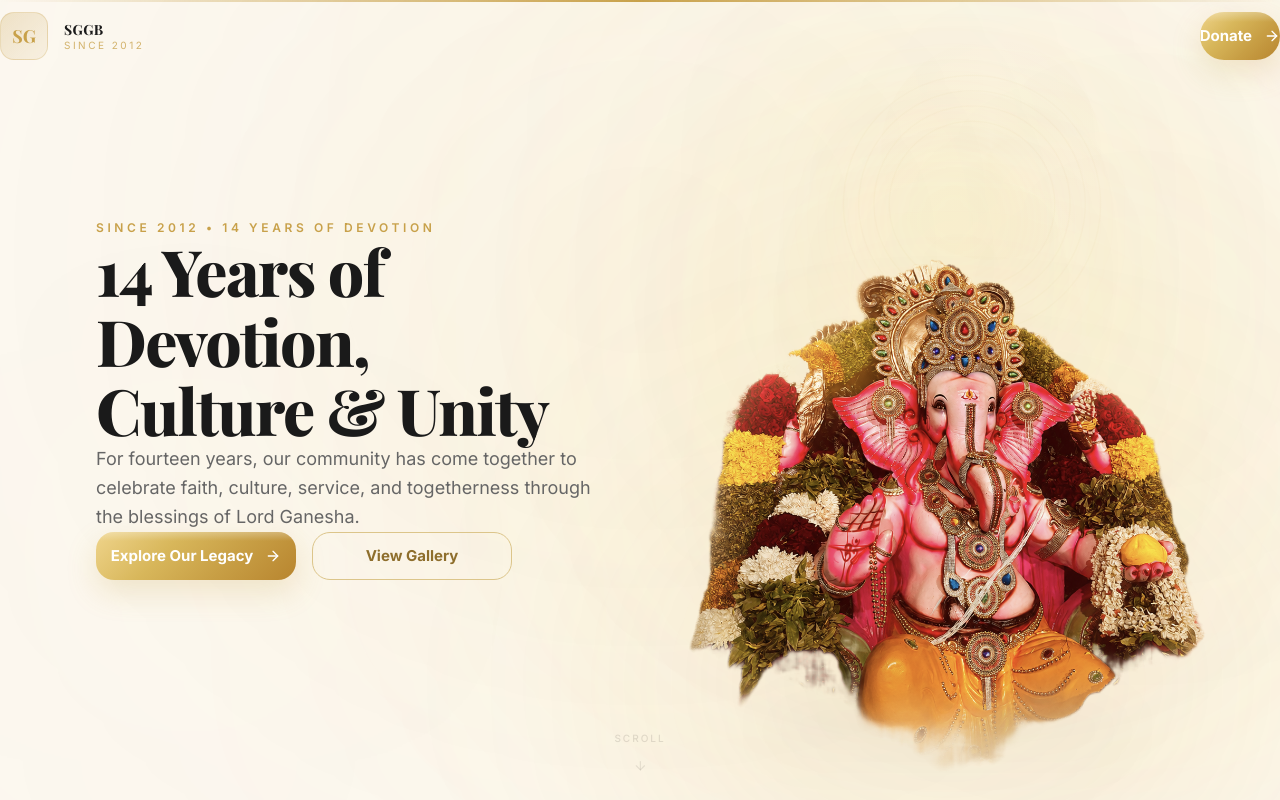
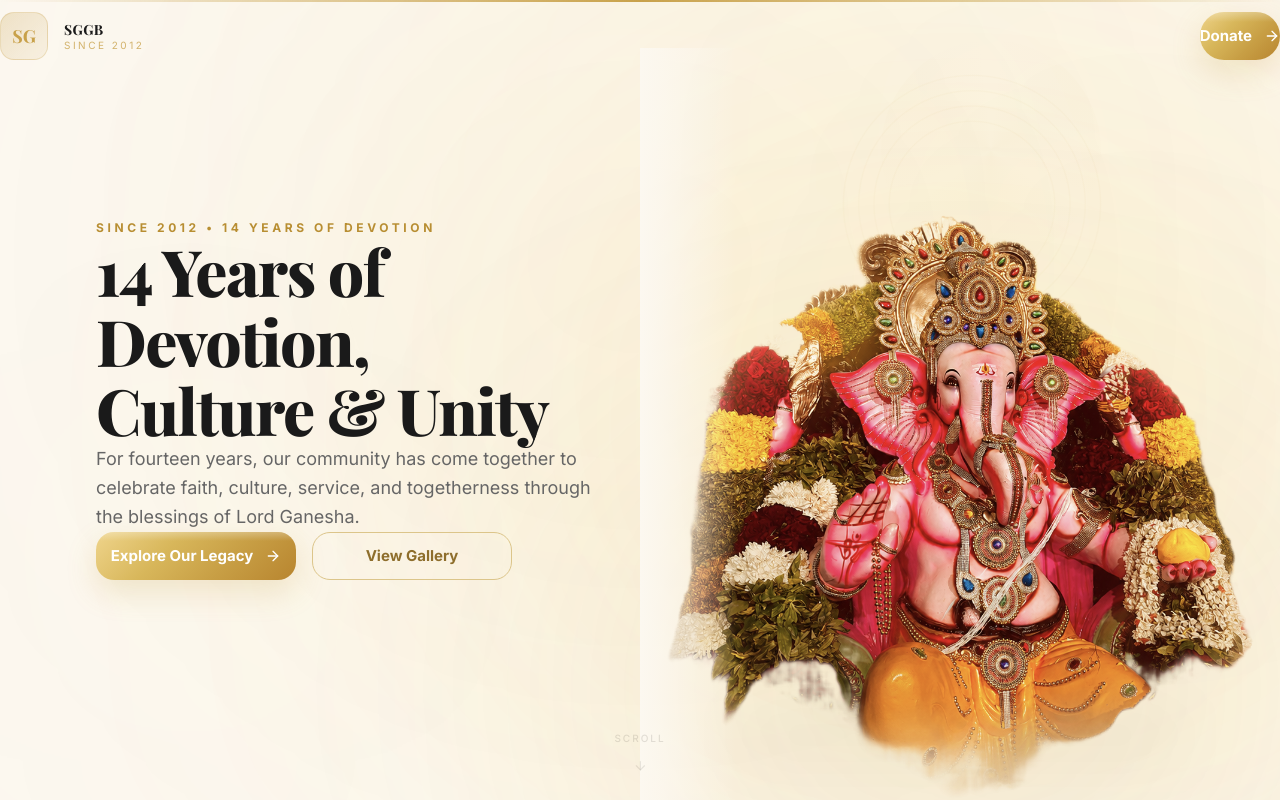
Before and after one commit to santhosh9863/ganesha-website, a Next.js app: page / in a window 1280 px wide. Shown: the top 800 px of the page. Built offline with nearby package versions, Linux system fonts and the light colour scheme; a web font is replaced by a local one.

Commit message:
Hero unified composition: 62vh mobile idol with text overlap, tighter spacing, enhanced glow, 50/50 desktop split

```diff
--- a/src/components/Hero.tsx
+++ b/src/components/Hero.tsx
@@ -109,10 +109,8 @@ export default function Hero() {
         }}
       />
 
-      {/* ── Layer 3: Warm glow behind idol (desktop) ── */}
-      <div className="absolute z-[2] top-[5%] right-[5%] w-[45%] h-[70%] bg-amber-300/6 rounded-full blur-[200px] pointer-events-none hidden lg:block" />
-      <div className="absolute z-[2] top-[10%] right-[10%] w-[30%] h-[50%] bg-gold-400/8 rounded-full blur-[140px] pointer-events-none hidden lg:block" />
-      <div className="absolute z-[2] top-[15%] right-[18%] w-[15%] h-[25%] bg-yellow-200/10 rounded-full blur-[60px] pointer-events-none hidden lg:block" />
+      {/* ── Layer 3: Warm radial glow centered behind idol ── */}
+      <div className="absolute z-[2] top-[10%] right-[5%] w-[45%] h-[75%] bg-amber-300/8 rounded-full blur-[250px] pointer-events-none hidden lg:block" />
 
       {/* ── Layer 4: Decorative mandala (desktop) ── */}
       <div className="absolute z-[2] top-[-2%] right-[5%] w-[50%] h-[100%] pointer-events-none overflow-hidden hidden lg:block">
@@ -133,22 +131,24 @@ export default function Hero() {
       </div>
 
       {/* ── Layer 5: Idol — Desktop (composed right-column scene) ── */}
-      <div className="absolute right-[3%] top-[16%] bottom-0 w-[46%] z-10 hidden lg:block pointer-events-none">
+      <div className="absolute right-0 top-[6%] bottom-0 w-[50%] z-10 hidden lg:block pointer-events-none">
         <div className="relative w-full h-full">
+          {/* Blend gradient on left edge */}
+          <div className="absolute inset-y-0 left-0 w-24 bg-gradient-to-r from-[#FCF8F0] to-transparent z-[11] pointer-events-none" />
           {/* Warm glow behind idol */}
-          <div className="absolute top-1/2 left-1/2 -translate-x-1/2 -translate-y-1/2 w-[140%] h-[85%] bg-amber-300/9 rounded-full blur-[180px]" />
-          <div className="absolute top-[55%] left-1/2 -translate-x-1/2 w-[100%] h-[55%] bg-gold-400/10 rounded-full blur-[130px]" />
+          <div className="absolute top-1/2 left-1/2 -translate-x-1/2 -translate-y-1/2 w-[150%] h-[90%] bg-amber-300/10 rounded-full blur-[200px]" />
+          <div className="absolute top-[55%] left-1/2 -translate-x-1/2 w-[110%] h-[60%] bg-gold-400/12 rounded-full blur-[140px]" />
           {/* Soft shadow under idol */}
-          <div className="absolute bottom-[8%] left-[20%] right-[20%] h-8 bg-black/4 rounded-full blur-[28px]" />
+          <div className="absolute bottom-[6%] left-[15%] right-[15%] h-10 bg-black/4 rounded-full blur-[32px]" />
           {/* Image with breathing room */}
-          <div className="absolute left-[6%] right-[6%] top-[2%] bottom-[4%]">
+          <div className="absolute inset-x-[4%] inset-y-0">
             <Image
               src="/images/hero.png"
               alt=""
               fill
               className="object-contain object-bottom"
               priority
-              sizes="46vw"
+              sizes="50vw"
             />
           </div>
         </div>
@@ -157,7 +157,7 @@ export default function Hero() {
       {mounted && <Particles />}
 
       {/* ── Layer 6: Idol — Mobile (above text, full width, visual centerpiece) ── */}
-      <div className="relative z-10 lg:hidden h-[48vh] shrink-0">
+      <div className="relative z-10 lg:hidden h-[62vh] shrink-0">
         <Image
           src="/images/hero.png"
           alt=""
@@ -166,18 +166,18 @@ export default function Hero() {
           priority
           sizes="100vw"
         />
-        <div className="absolute inset-x-0 bottom-0 h-10 bg-gradient-to-t from-[#FCF8F0] to-transparent pointer-events-none" />
+        <div className="absolute inset-x-0 bottom-0 h-28 bg-gradient-to-t from-[#FCF8F0] via-[#FCF8F0]/40 to-transparent pointer-events-none" />
       </div>
 
       {/* ── Layer 7: Text content ── */}
-      <div className="relative z-20 layout-container flex-1 flex flex-col lg:min-h-dvh">
-        <div className="flex flex-col justify-center flex-1 lg:w-[48%] py-12 lg:pt-36 lg:pb-28 text-center lg:text-left">
+      <div className="relative z-20 layout-container flex-1 flex flex-col lg:min-h-dvh -mt-16 lg:mt-0">
+        <div className="flex flex-col justify-center flex-1 lg:w-1/2 py-8 lg:pt-32 lg:pb-24 text-center lg:text-left">
           {/* Eyebrow */}
           <motion.div
             initial={{ opacity: 0, y: 12 }}
             animate={{ opacity: 1, y: 0 }}
             transition={{ delay: 0.6, duration: 0.6, ease: easePremium }}
-            className="text-[10px] sm:text-xs tracking-[0.3em] uppercase text-gold-400 font-semibold mb-10"
+            className="text-[10px] sm:text-xs tracking-[0.3em] uppercase text-gold-500 font-bold mb-6"
           >
             Since {siteConfig.foundedYear} &bull; {siteConfig.yearsOfLegacy} Years of Devotion
           </motion.div>
@@ -197,7 +197,7 @@ export default function Hero() {
             initial={{ opacity: 0, y: 12 }}
             animate={{ opacity: 1, y: 0 }}
             transition={{ delay: 0.95, duration: 0.6, ease: easePremium }}
-            className="text-[#666] leading-relaxed text-sm sm:text-base lg:text-lg max-w-[520px] mt-12 mx-auto lg:mx-0"
+            className="text-[#666] leading-relaxed text-sm sm:text-base lg:text-lg max-w-[520px] mt-6 mx-auto lg:mx-0"
           >
             For fourteen years, our community has come together to celebrate faith, culture, service, and togetherness through the blessings of Lord Ganesha.
           </motion.p>
@@ -207,7 +207,7 @@ export default function Hero() {
             initial={{ opacity: 0, y: 12 }}
             animate={{ opacity: 1, y: 0 }}
             transition={{ delay: 1.15, duration: 0.6, ease: easePremium }}
-            className="flex flex-col sm:flex-row items-stretch sm:items-center gap-4 mt-16 justify-center lg:justify-start"
+            className="flex flex-col sm:flex-row items-stretch sm:items-center gap-4 mt-10 justify-center lg:justify-start"
           >
             <Link
               href="/about"
```
